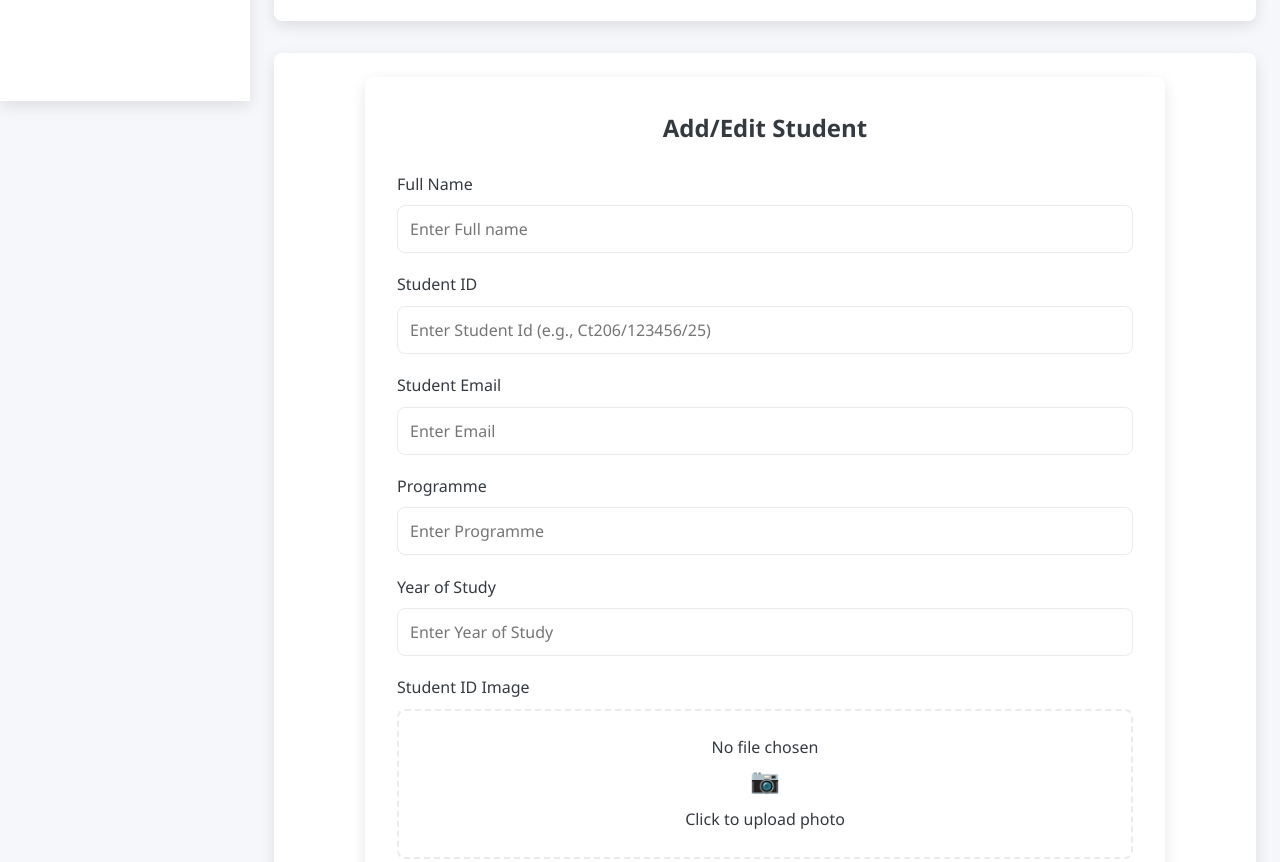
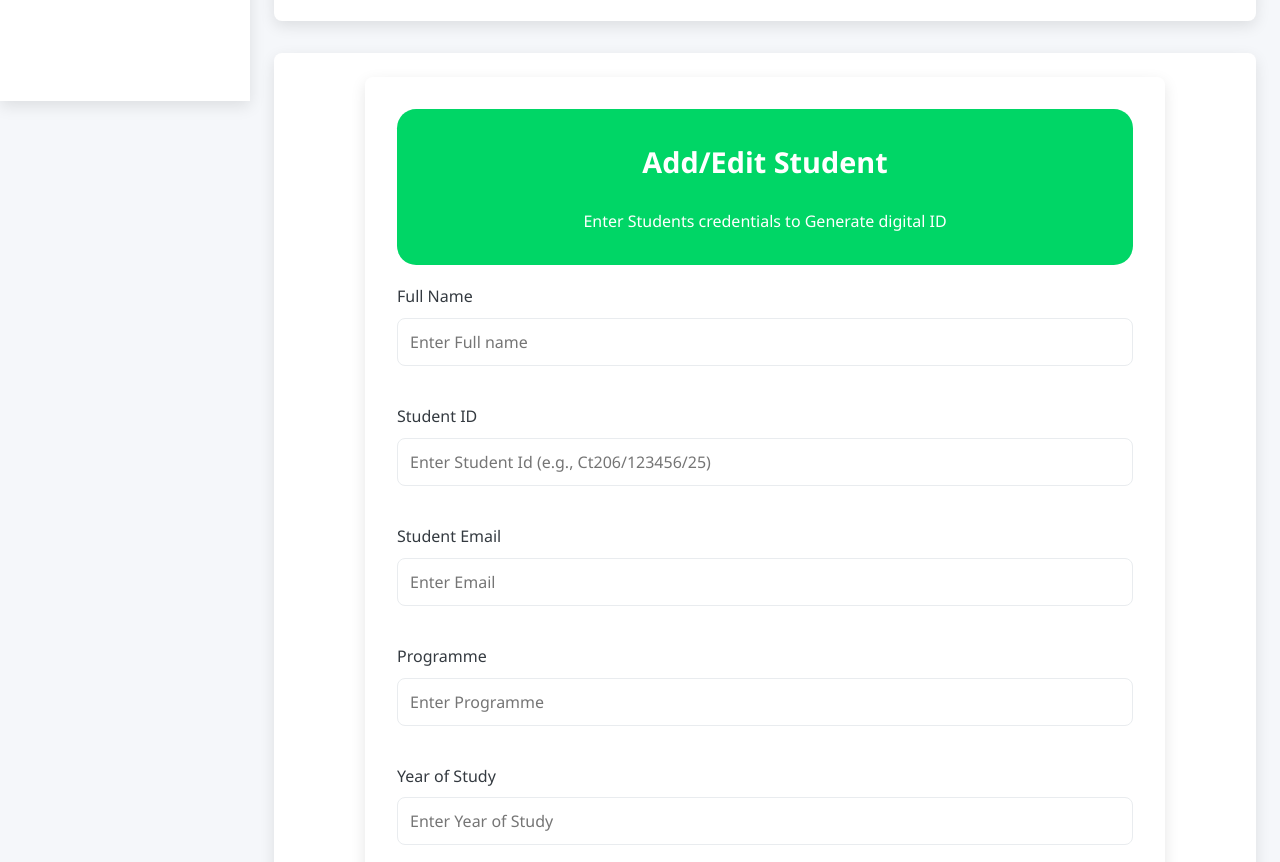
Before and after one commit to DevKorrir/digital_Student_identity_io-index.html, a website: page admin/admin.html in a window 1280 px wide. Shown: the part 711-1573 px from the top of the page. Drawn offline with Linux system fonts and the light colour scheme; no server answers.

Commit message:
`Added form header styles and updated existing styles in admin.css and admin.html`

```diff
--- a/admin/admin.css
+++ b/admin/admin.css
@@ -642,6 +642,25 @@ td.student-id {
     font-size: 0.9rem;
 }
 
+/* Form hearder */
+
+.form-header {
+    background-color: var(--primary);
+    color: var(--white);
+    padding: 30px;
+    text-align: center;
+    border-radius: 1.2rem;
+}
+
+.form-header h2 {
+    margin-bottom: 10px;
+    font-size: 1.8rem;
+}
+
+.form-header p {
+    font-size: 1rem;
+}
+
 /* Form Styles */
 .container {
     max-width: 800px;
@@ -657,12 +676,13 @@ td.student-id {
 
 #form-section h2 {
     margin-bottom: 1.5rem;
-    color: var(--dark);
+    color: var(--white);
     text-align: center;
 }
 
 .form-group {
     margin-bottom: 1.2rem;
+    padding-top: 1.2rem;
 }
 
 .form-group label {
@@ -784,7 +804,7 @@ td.student-id {
 
 /* Range slider */
 input[type="range"] {
-    -webkit-appearance: none;
+    appearance: none;
     width: 100%;
     height: 8px;
     border-radius: 5px;
--- a/admin/admin.html
+++ b/admin/admin.html
@@ -123,7 +123,11 @@
                 <div class="container">
                     <div class="admin-panel">
                         <div id="form-section">
-                            <h2>Add/Edit Student</h2>
+                            <div class="form-header">
+                                <h2>Add/Edit Student</h2>
+                                <p>Enter Students credentials to Generate digital ID</p>
+                            </div>
+
                             <form id="student-form">
                                 <div class="form-group">
                                     <label for="name">Full Name</label>
```
